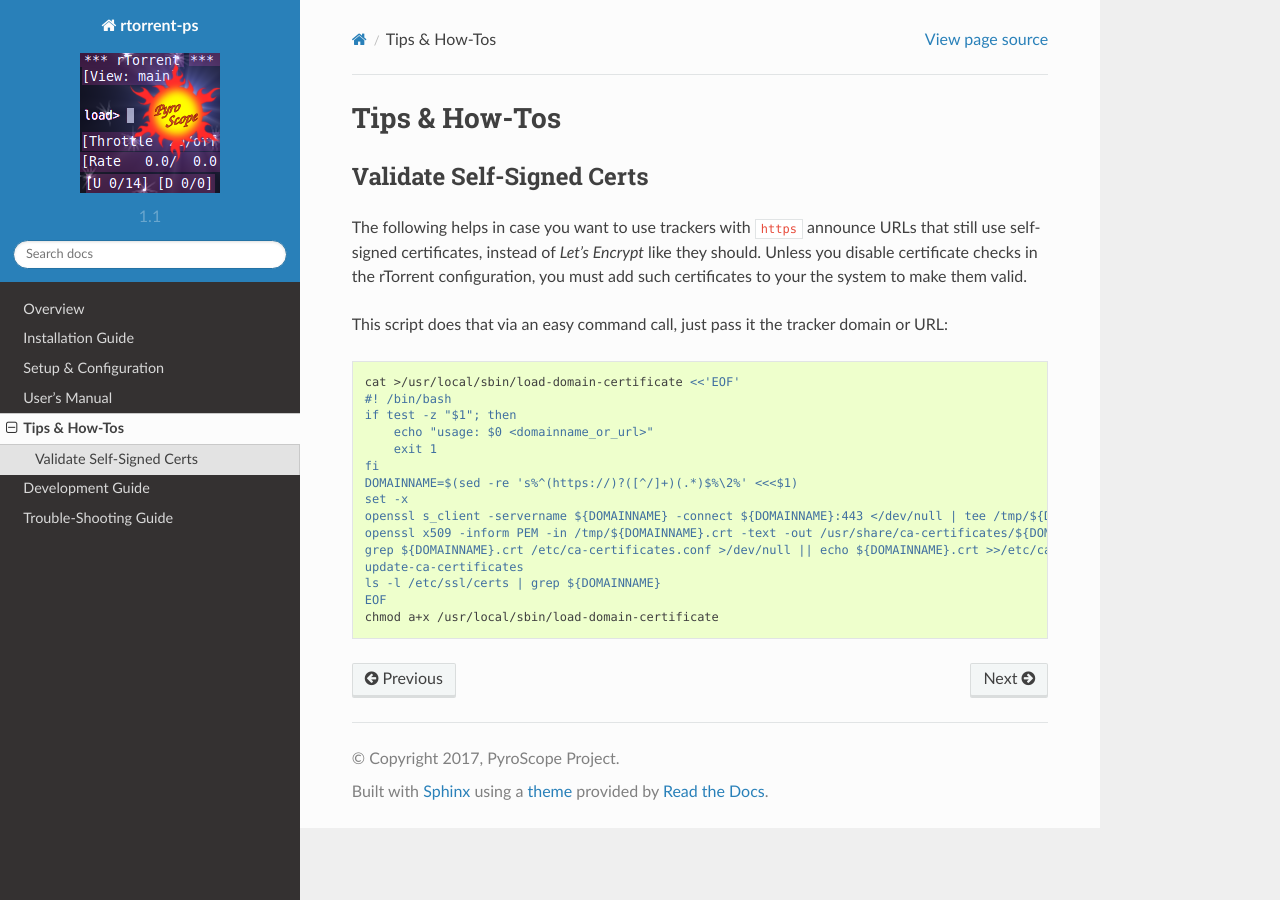
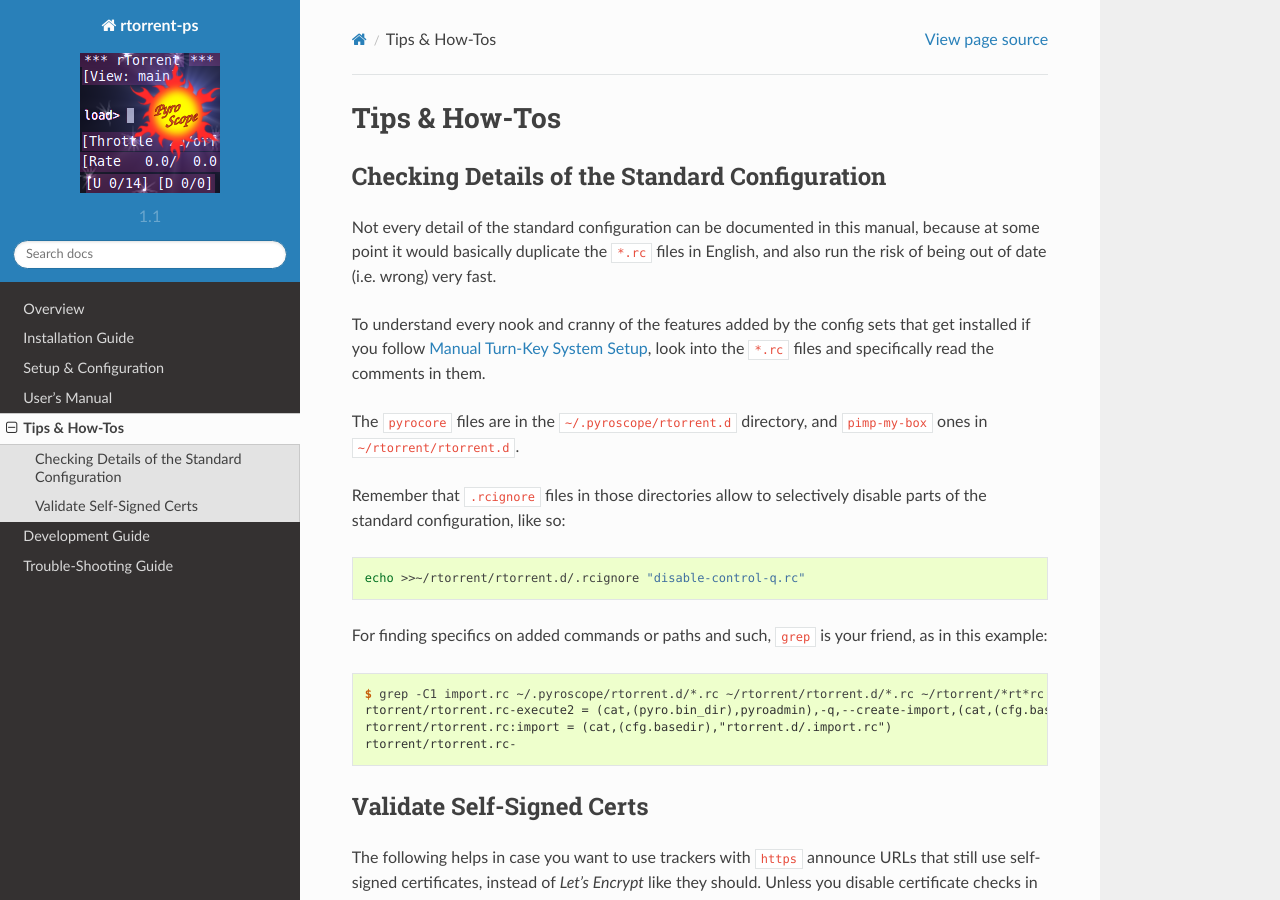
Before and after one commit to pyroscope/rtorrent-ps, a Sphinx documentation site: the page built from docs/howto.rst, in a window 1280 px wide and 900 px high. Built offline with Sphinx 7.4.7 and the Read the Docs theme 2.0.0, drawn with Linux system fonts in a browser that asks for light colours.

Commit message:
docs: Checking Details of the Standard Configuration

```diff
--- a/docs/howto.rst
+++ b/docs/howto.rst
@@ -1,5 +1,39 @@
 Tips & How-Tos
 ==============
+
+.. _grok-std-cfg:
+
+Checking Details of the Standard Configuration
+----------------------------------------------
+
+Not every detail of the standard configuration can be documented in this manual,
+because at some point it would basically duplicate the ``*.rc`` files in English,
+and also run the risk of being out of date (i.e. wrong) very fast.
+
+To understand every nook and cranny of the features added by the config sets
+that get installed if you follow :ref:`DebianInstallFromSource`,
+look into the ``*.rc`` files and specifically read the comments in them.
+
+The ``pyrocore`` files are in the ``~/.pyroscope/rtorrent.d`` directory,
+and ``pimp-my-box`` ones in ``~/rtorrent/rtorrent.d``.
+
+Remember that ``.rcignore`` files in those directories allow to
+selectively disable parts of the standard configuration, like so:
+
+.. code-block:: shell
+
+    echo >>~/rtorrent/rtorrent.d/.rcignore "disable-control-q.rc"
+
+For finding specifics on added commands or paths and such, ``grep`` is your friend,
+as in this example:
+
+.. code-block:: console
+
+    $ grep -C1 import.rc ~/.pyroscope/rtorrent.d/*.rc ~/rtorrent/rtorrent.d/*.rc ~/rtorrent/*rt*rc
+    rtorrent/rtorrent.rc-execute2 = (cat,(pyro.bin_dir),pyroadmin),-q,--create-import,(cat,(cfg.basedir),"rtorrent.d/*.rc")
+    rtorrent/rtorrent.rc:import = (cat,(cfg.basedir),"rtorrent.d/.import.rc")
+    rtorrent/rtorrent.rc-
+
 
 Validate Self-Signed Certs
 --------------------------
```
